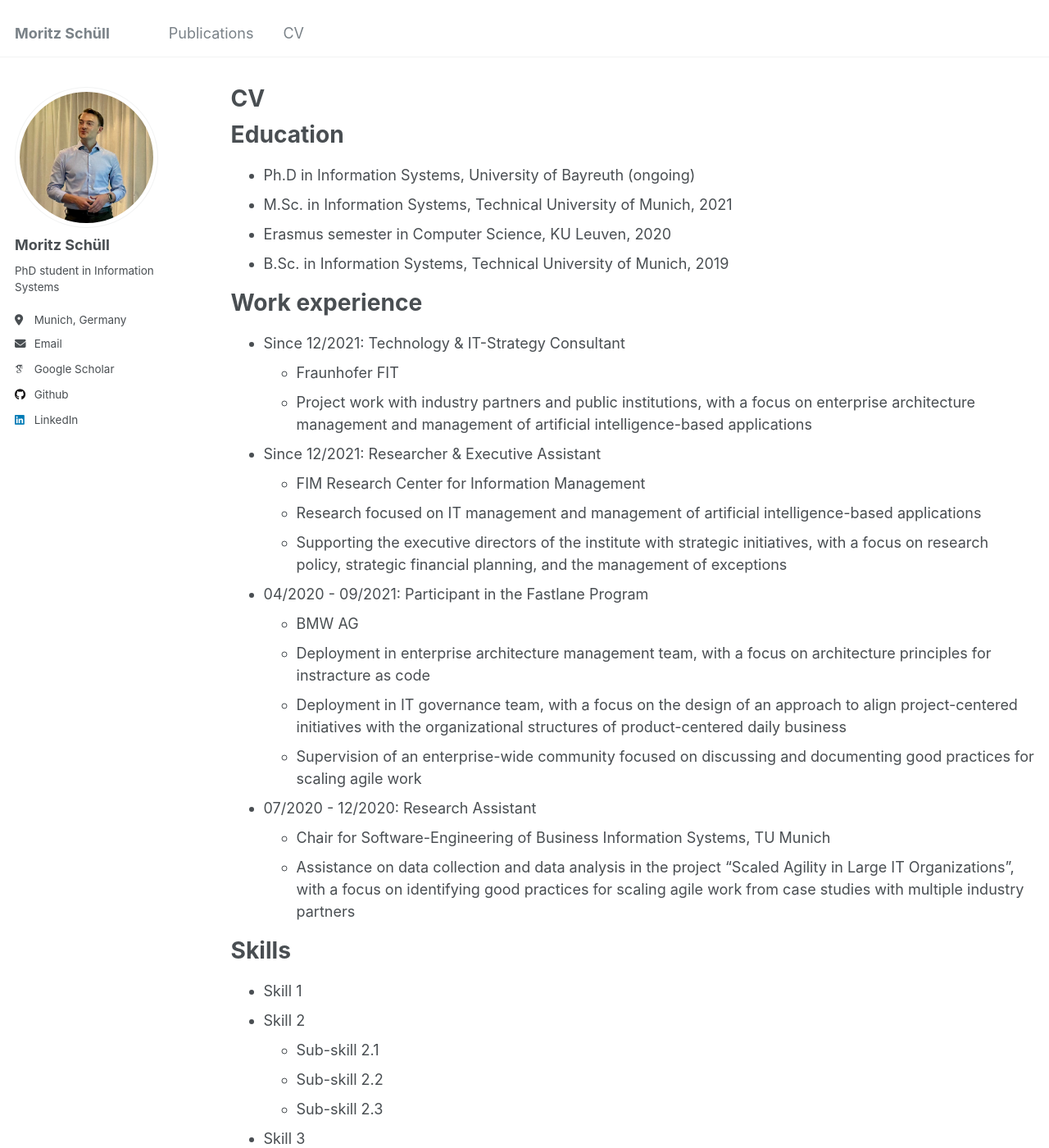
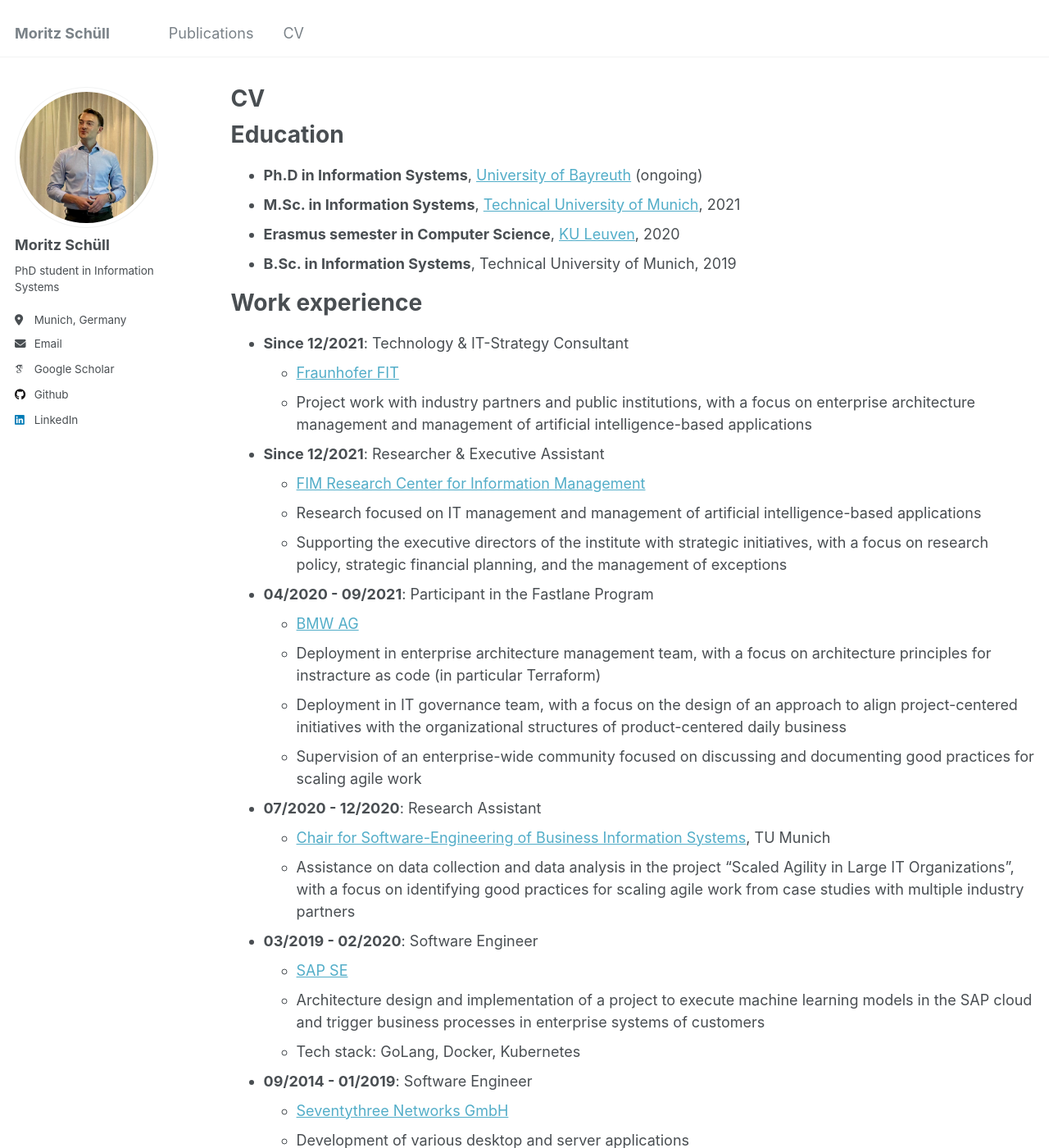
Before and after one commit to moritzschuell/moritzschuell.github.io, a Jekyll site: the page built from _pages/cv.md, in a window 1280 px wide and 1400 px high. Shown: the whole window at 82% size. Built offline with Jekyll 4.4.1, drawn with Linux system fonts in a browser that asks for light colours; some web fonts are replaced; some of the changed text lies outside the part shown.

```diff
--- a/_pages/cv.md
+++ b/_pages/cv.md
@@ -11,59 +11,38 @@ redirect_from:
 
 Education
 ======
-* Ph.D in Information Systems, University of Bayreuth (ongoing)
-* M.Sc. in Information Systems, Technical University of Munich, 2021
-* Erasmus semester in Computer Science, KU Leuven, 2020
-* B.Sc. in Information Systems, Technical University of Munich, 2019
+* __Ph.D in Information Systems__, [University of Bayreuth](https://www.uni-bayreuth.de) (ongoing)
+* __M.Sc. in Information Systems__, [Technical University of Munich](https://www.tum.de), 2021
+* __Erasmus semester in Computer Science__, [KU Leuven](https://www.kuleuven.be), 2020
+* __B.Sc. in Information Systems__, Technical University of Munich, 2019
 
 Work experience
 ======
-* Since 12/2021: Technology & IT-Strategy Consultant
-  * Fraunhofer FIT
+* __Since 12/2021__: Technology & IT-Strategy Consultant
+  * [Fraunhofer FIT](https://www.wi.fit.fraunhofer.de)
   * Project work with industry partners and public institutions, with a focus on enterprise architecture management and management of artificial intelligence-based applications
 
-* Since 12/2021: Researcher & Executive Assistant
-  * FIM Research Center for Information Management
+* __Since 12/2021__: Researcher & Executive Assistant
+  * [FIM Research Center for Information Management](https://www.fim-rc.de)
   * Research focused on IT management and management of artificial intelligence-based applications
   * Supporting the executive directors of the institute with strategic initiatives, with a focus on research policy, strategic financial planning, and the management of exceptions
 
-* 04/2020 - 09/2021: Participant in the Fastlane Program
-  * BMW AG
-  * Deployment in enterprise architecture management team, with a focus on architecture principles for instracture as code
+* __04/2020 - 09/2021__: Participant in the Fastlane Program
+  * [BMW AG](https://www.bmw.de)
+  * Deployment in enterprise architecture management team, with a focus on architecture principles for instracture as code (in particular Terraform)
   * Deployment in IT governance team, with a focus on the design of an approach to align project-centered initiatives with the organizational structures of product-centered daily business
   * Supervision of an enterprise-wide community focused on discussing and documenting good practices for scaling agile work
 
-* 07/2020 - 12/2020: Research Assistant
-  * Chair for Software-Engineering of Business Information Systems, TU Munich
+* __07/2020 - 12/2020__: Research Assistant
+  * [Chair for Software-Engineering of Business Information Systems](https://wwwmatthes.in.tum.de), TU Munich
   * Assistance on data collection and data analysis in the project "Scaled Agility in Large IT Organizations", with a focus on identifying good practices for scaling agile work from case studies with multiple industry partners
 
-Skills
-======
-* Skill 1
-* Skill 2
-  * Sub-skill 2.1
-  * Sub-skill 2.2
-  * Sub-skill 2.3
-* Skill 3
+* __03/2019 - 02/2020__: Software Engineer
+  * [SAP SE](https://www.sap.com)
+  * Architecture design and implementation of a project to execute machine learning models in the SAP cloud and trigger business processes in enterprise systems of customers
+  * Tech stack: GoLang, Docker, Kubernetes
 
-Publications
-======
-  <ul>{% for post in site.publications reversed %}
-    {% include archive-single-cv.html %}
-  {% endfor %}</ul>
-
-Talks
-======
-  <ul>{% for post in site.talks reversed %}
-    {% include archive-single-talk-cv.html  %}
-  {% endfor %}</ul>
-
-Teaching
-======
-  <ul>{% for post in site.teaching reversed %}
-    {% include archive-single-cv.html %}
-  {% endfor %}</ul>
-
-Service and leadership
-======
-* Currently signed in to 43 different slack teams
+* __09/2014 - 01/2019__: Software Engineer
+  * [Seventythree Networks GmbH](https://73s.de)
+  * Development of various desktop and server applications
+  * Tech stack: .NET, C#, Visual Basic, SQL
```
Also changed, not shown: _publications/2009-10-01-paper-title-number-1.md (deleted, +0 -14 lines), _publications/paper_reporting.md (added, +22 -0 lines), 8 other files.
